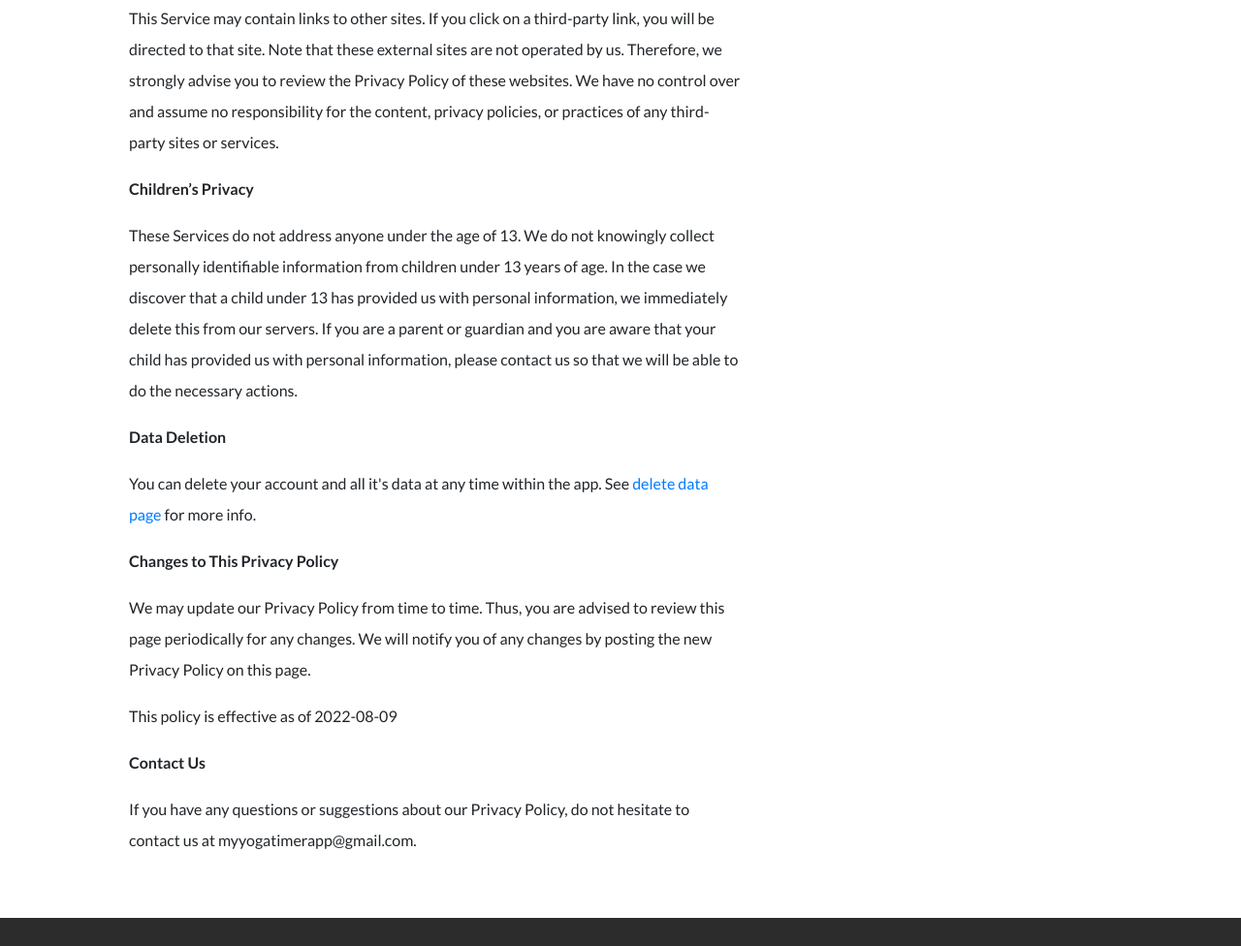
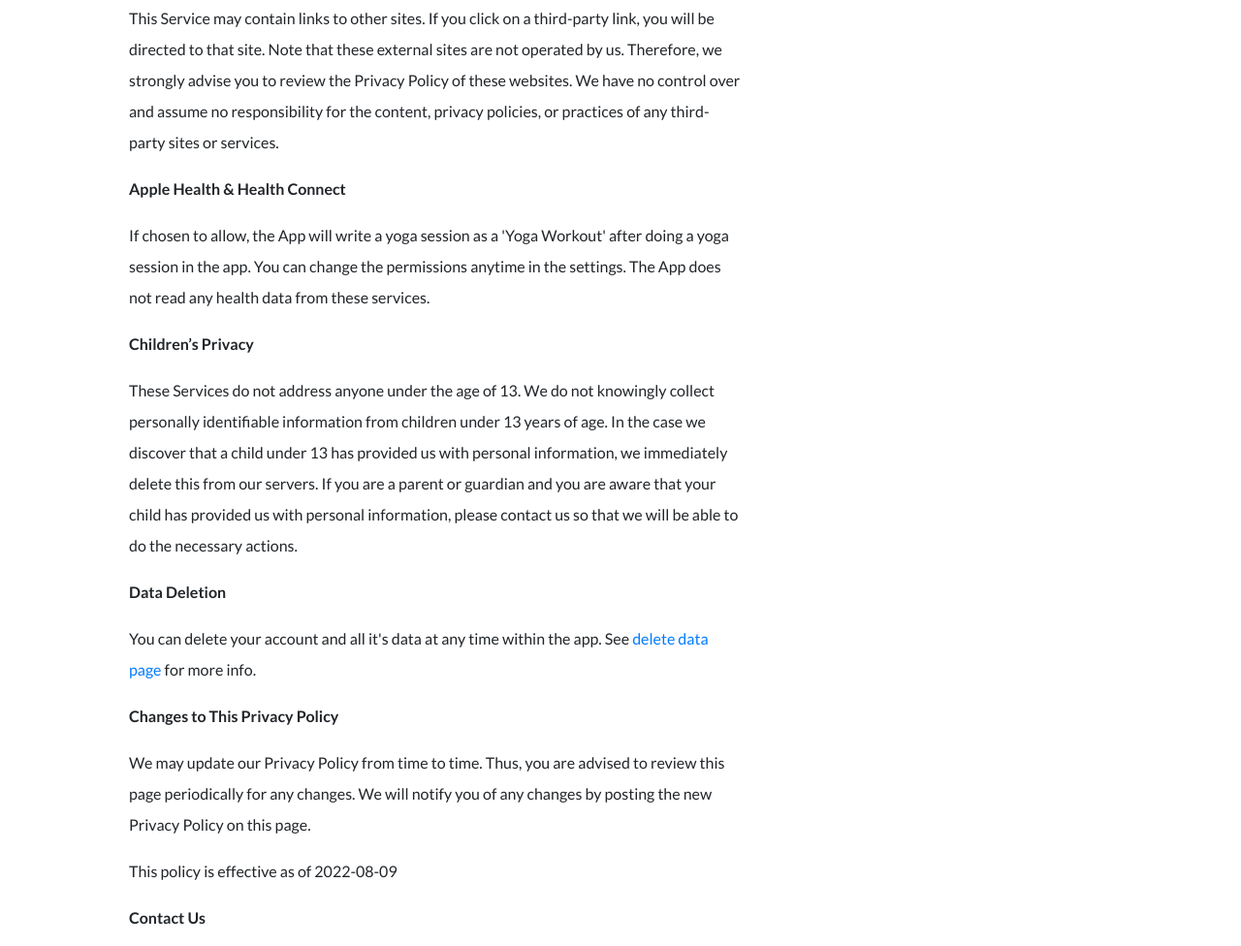
Before and after one commit to myyogatimerapp/myyogatimerapp.github.io, a website: page privacy-policy.html in a window 1280 px wide. Shown: the part 2138-3114 px from the top of the page at 97% size. Drawn offline with Linux system fonts and the light colour scheme.

Commit message:
added hea;th data to privacy policy

```diff
--- a/privacy-policy.html
+++ b/privacy-policy.html
@@ -111,6 +111,9 @@
                   no control over and assume no responsibility for the content,
                   privacy policies, or practices of any third-party sites or
                   services.
+                </p> <p><strong>Apple Health & Health Connect</strong></p> <p>
+                 If chosen to allow, the App will write a yoga session as a 'Yoga Workout' after doing a yoga session in the app.
+                 You can change the permissions anytime in the settings. The App does not read any health data from these services.
                 </p> <p><strong>Children’s Privacy</strong></p> <div><p>
                     These Services do not address anyone under the age of 13.
                     We do not knowingly collect personally
```
Also changed, not shown: 1 other file.
